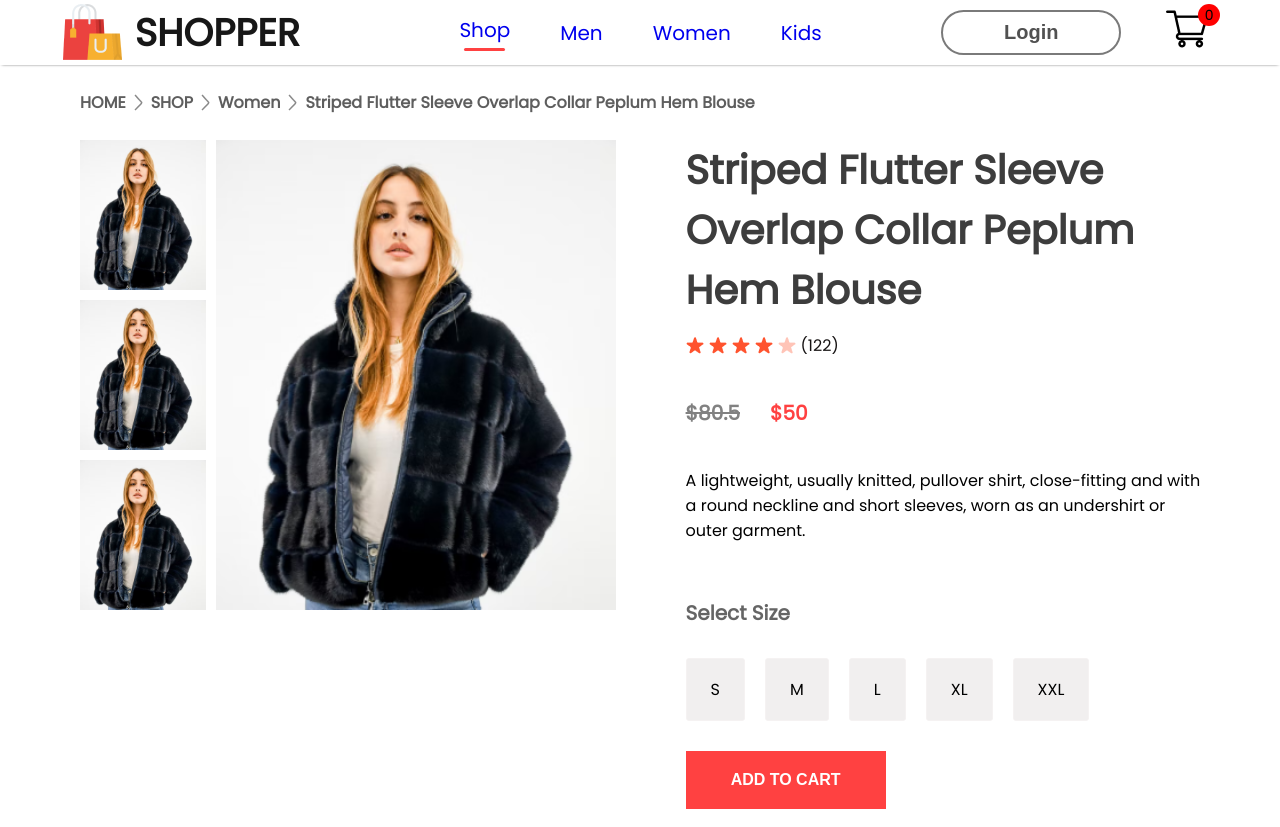
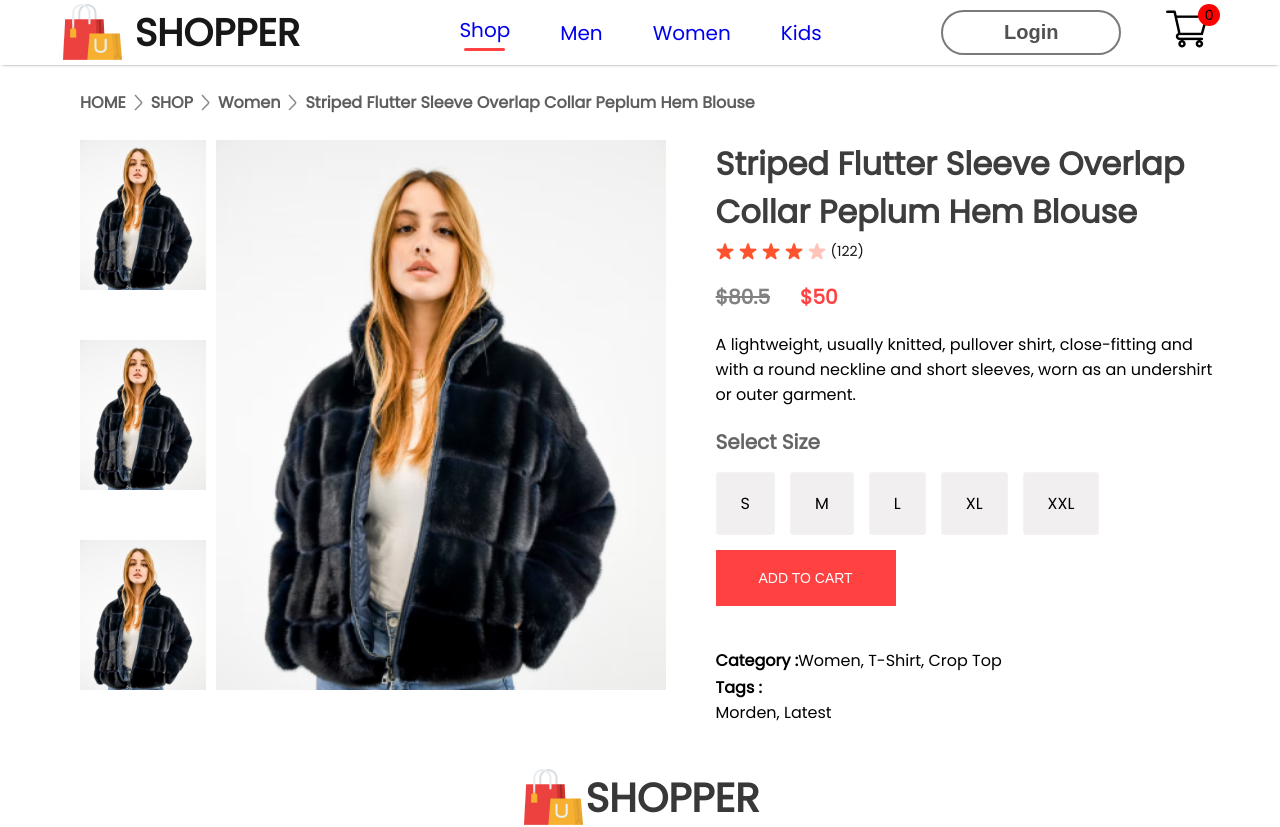
Before and after one commit to mohitdhanorkar/E-Commerce, a React (Create React App) app in the folder e-commerce/: page /product/1 in a window 1280 px wide. Shown: the top 827 px of the page. Built offline with nearby package versions, Linux system fonts and the light colour scheme.

Commit message:
changes in styling

```diff
--- a/e-commerce/src/Components/ProductDisplay/ProductDisplay.jsx
+++ b/e-commerce/src/Components/ProductDisplay/ProductDisplay.jsx
@@ -48,7 +48,6 @@ const ProductDisplay = (props) => {
         <button>ADD TO CART</button>
         <p className='productdisplay-right-category'><span>Category :</span>Women, T-Shirt, Crop Top</p>
         <p className='productdisplay-right-category'><span>Tags :</span></p>Morden, Latest
-
       </div>
     </div>
   )
--- a/e-commerce/src/Components/ProductDisplay/productdisplay.css
+++ b/e-commerce/src/Components/ProductDisplay/productdisplay.css
@@ -9,40 +9,40 @@
 .productdisplay-img-list{
     display: flex;
     flex-direction: column;
-    gap: 10px;
+    gap: 50px;
     margin-left: 80px;
 }
 .productdisplay-img-list img{
     height: 150px;
 }
 .productdisplay-main-img{
-    width: 400px;
-    height: 470px;
+    width: 450px;
+    height: 550px;
 }
 
 /* // Add css for right side component */
 
 .productdisplay-right{
-    margin: 0px 70px;
+    margin: 0px 50px;
     display: flex;
     flex-direction: column;
 }
 .productdisplay-right h1{
-    font-size: 40px;
+    font-size: 32px;
     font-weight: 700;
     color: #3d3d3d;
 }
 .productdisplay-right-star{
     display: flex;
     align-items: center;
-    margin-top: 13px;
+    margin-top: 5px;
     gap: 5px;
     color: #171414;
-    font-size: 16px;
+    font-size: 14px;
 }
 .productdispaly-right-prices{
     display: flex;
-    margin: 40px 0px;
+    margin: 20px 0px;
     gap: 30px;
     font-size: 20px;
     font-weight: 700;
@@ -55,15 +55,15 @@
     color: #ff4141;
 }
 .productdisplay-right-size h1{
-    margin-top: 55px;
+    margin-top: 20px;
     color: #656565;
     font-size: 20px;
     font-weight: 600;
 }
 .productdisplay-right-sizes{
     display: flex;
-    margin: 30px 0px;
-    gap: 20px;
+    margin: 15px 0px;
+    gap: 15px;
 }
 .productdisplay-right-sizes div{
     padding: 18px 24px;
@@ -74,9 +74,9 @@
 }
 .productdisplay-right button{
     padding: 20px 40px;
-    width: 200px;
-    font-size: 16px;
-    font-weight: 600;
+    width: 180px;
+    font-size: 14px;
+    font-weight: 500;
     color: white;
     background: #ff4141;
     margin-bottom: 40px;
@@ -84,3 +84,9 @@
     outline: none;
     cursor: pointer;
 }
+.productdisplay-right-category{
+    margin-top: 2px;
+}
+.productdisplay-right-category span{
+    font-weight: 600;
+}
```
